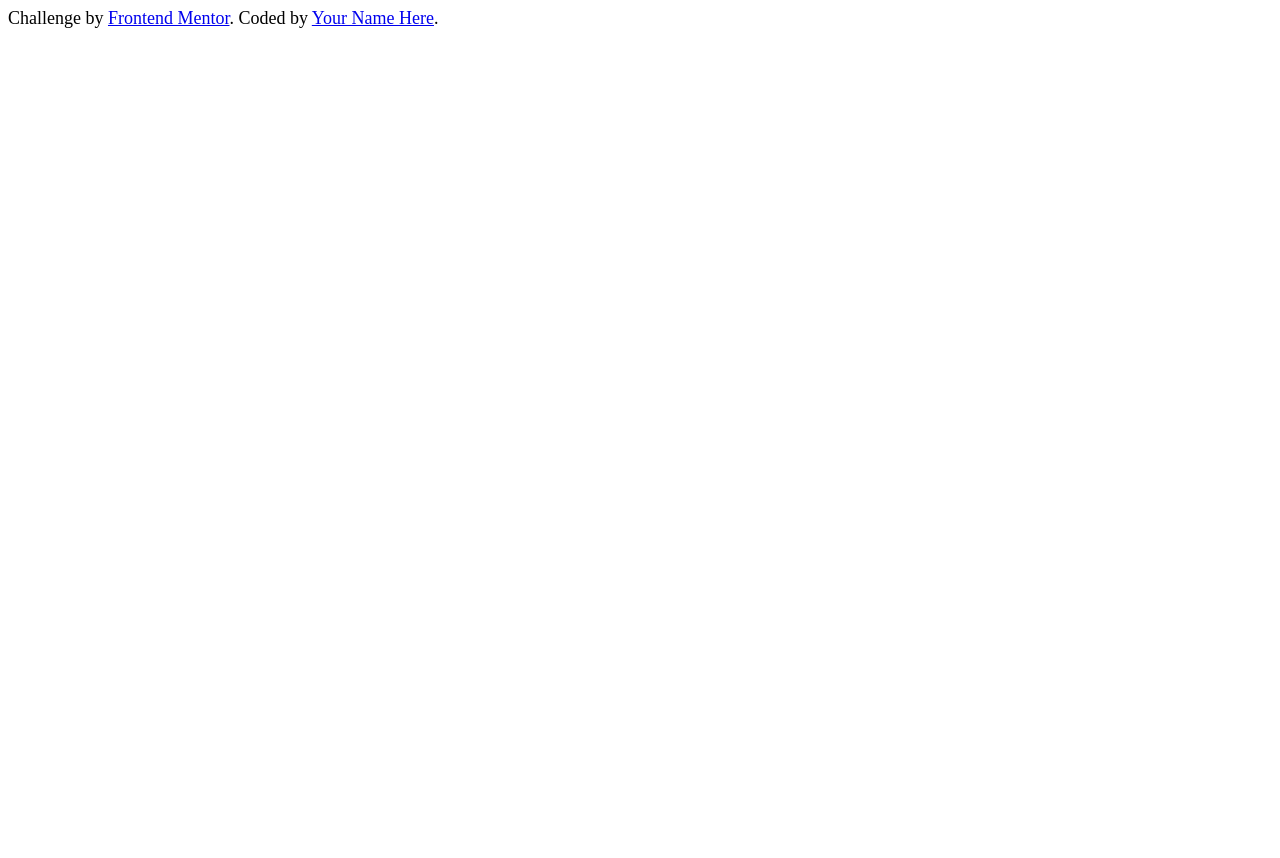
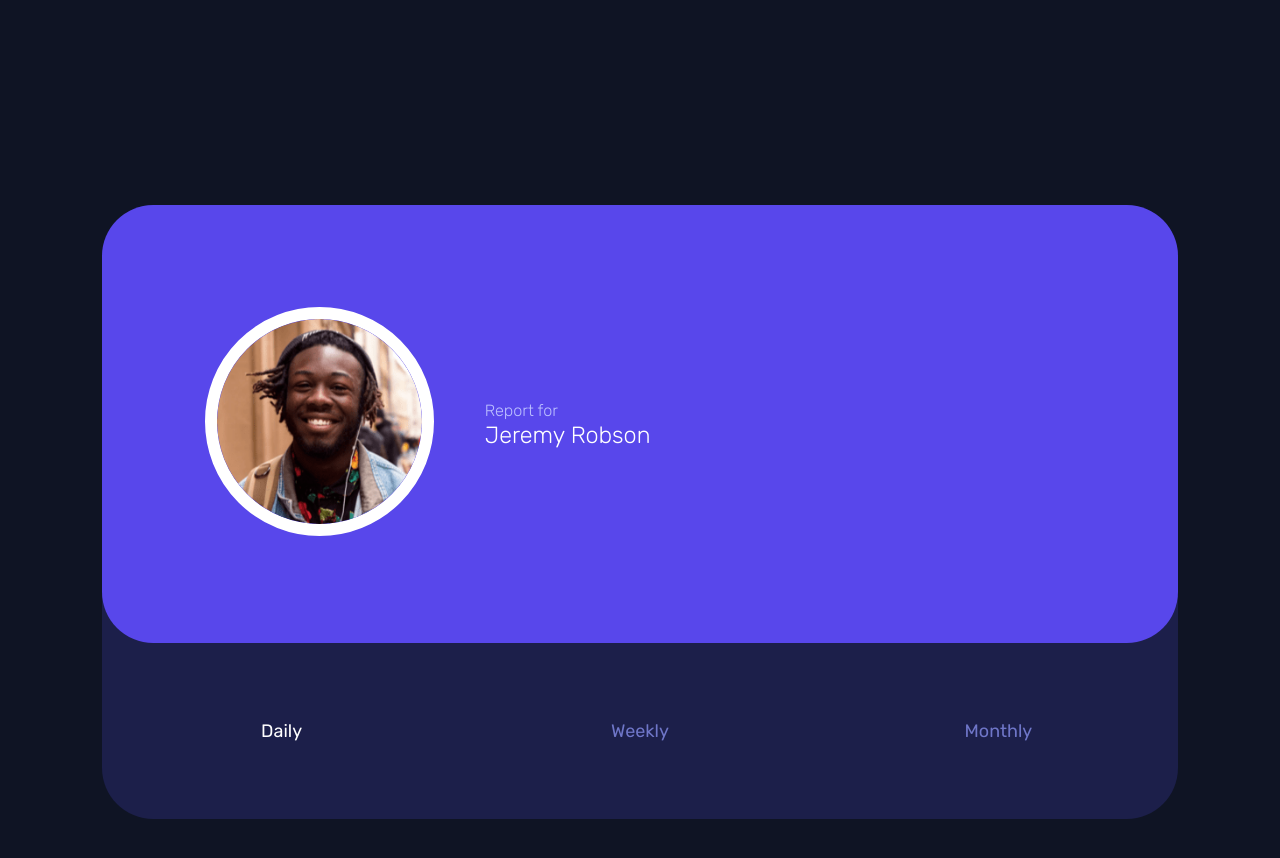
Before and after one commit to JoeMarv/time, a plain HTML site: page index.html in a window 1280 px wide. Before the commit the page ends 800 px from the top, so only its background shows below. Drawn offline with Linux system fonts and the light colour scheme.

Commit message:
profile done

```diff
--- a/index.html
+++ b/index.html
@@ -2,18 +2,31 @@
 <html lang="en">
 <head>
   <meta charset="UTF-8">
-  <meta name="viewport" content="width=device-width, initial-scale=1.0"> <!-- displays site properly based on user's device -->
-
+  <meta name="viewport" content="width=device-width, initial-scale=1.0">
   <link rel="icon" type="image/png" sizes="32x32" href="./images/favicon-32x32.png">
   <link rel="stylesheet" href="styles.css">
   <title>Time Tracking Dashboard</title>
 </head>
 <body>
+  <header class="header">
+    <div class="profile">
+      <div class="pfp">
+        <img src="images/image-jeremy.png">
+      </div>
 
+      <div class="name">
+        <span>Report for</span>
+        <h2>Jeremy Robson</h2>
+      </div>
+    </div>
 
-  <div class="attribution">
-    Challenge by <a href="https://www.frontendmentor.io?ref=challenge" target="_blank">Frontend Mentor</a>.
-    Coded by <a href="#">Your Name Here</a>.
-  </div>
+    <div class="timeframes">
+      <button class="timeframe active">Daily</button>
+      <button class="timeframe">Weekly</button>
+      <button class="timeframe">Monthly</button>
+    </div>
+  </header>
+
+  <script src="app.js"></script>
 </body>
 </html>
--- a/styles.css
+++ b/styles.css
@@ -12,12 +12,9 @@
     --clr-dark-blue: hsl(235, 46%, 20%);
     --clr-desaturated-blue: hsl(235, 45%, 61%);
     --clr-pale-blue: hsl(236, 100%, 87%);
+    --clr-white: #ffffff;
     --ff: 'Rubik', sans-serif;
-    --transition: all 0.3s ease;
-}
-
-body {
-    font-size: 18px;
+    --transition: all 0.3s linear;
 }
 
 html {
@@ -28,3 +25,84 @@ html {
     outline: none;
     -webkit-tap-highlight-color: transparent;
 }
+
+body {
+    font-size: 18px;
+    font-family: var(--ff);
+    background-color: var(--clr-very-dark-blue);
+    display: flex;
+    flex-direction: column;
+    justify-content: center;
+    color: var(--clr-white);
+    margin: 16vw 8vw;
+}
+
+h2 {
+    font-weight: 300;
+    margin: 0vw;
+    font-size: 1.3em;
+}
+
+span {
+    font-weight: 300;
+}
+
+.header {
+    display: flex;
+    flex-direction: column;
+    background-color: var(--clr-dark-blue);
+    border-radius: 4vw;
+}
+
+.profile {
+    display: flex;
+    flex-direction: row;
+    justify-content: left;
+    align-items: center;
+    background-color: var(--clr-blue);
+    border-radius: 4vw;
+    padding: 8vw;
+}
+
+.profile span {
+    font-size: 0.9em;
+    color: var(--clr-pale-blue);
+}
+
+.pfp {
+    margin: 0vw 4vw 0vw 0vw;
+}
+
+.pfp img {
+    width: 16vw;
+    height: 16vw;
+    border: 1vw solid var(--clr-white);
+    border-radius: 50%;
+}
+
+.timeframes {
+    display: flex;
+    flex-direction: row;
+    justify-content: center;
+}
+
+.timeframe {
+    width: 28vw;
+    padding:6vw 0vw;
+    border: none;
+    font-family: var(--ff);
+    font-weight: 400;
+    font-size: 1em;
+    color: var(--clr-desaturated-blue);
+    background-color: inherit;
+    cursor: pointer;
+    transition: var(--transition);
+}
+
+.timeframe:hover {
+    color: var(--clr-white)
+}
+
+.active {
+    color: var(--clr-white);
+}
```
Also changed, not shown: 1 other file.
